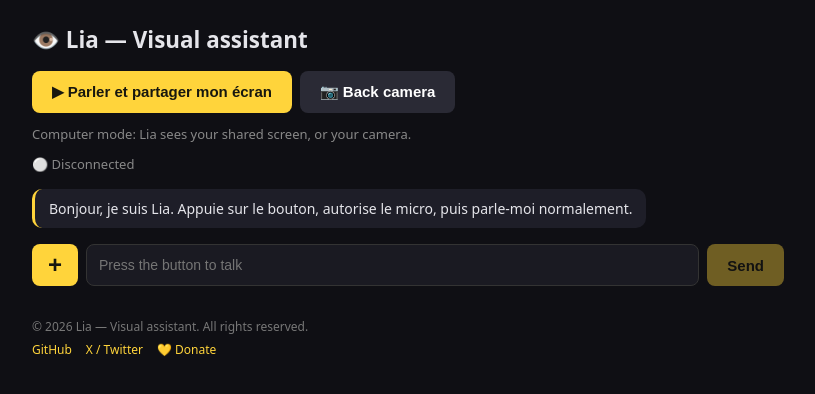
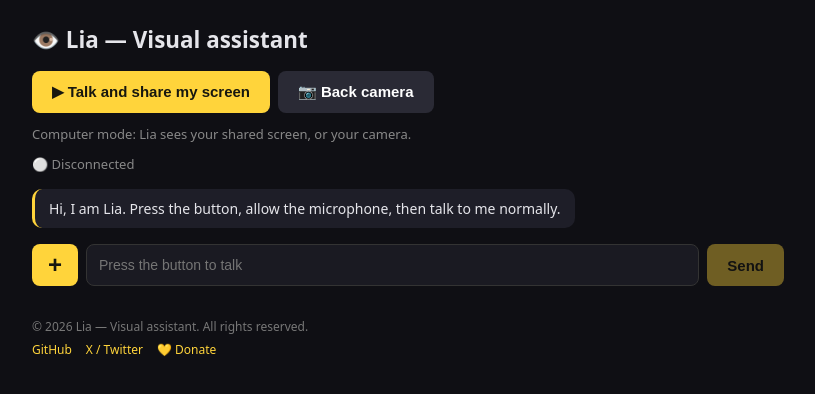
Before and after one commit to moonspiid/lia-screen-assistant, a React (Vite) app: page / in a window 1280 px wide. Both pictures are taken after typing "Sample123" into the empty fields and a click on the button "Save". Shown: the top 394 px of the page, without its empty margins (232-1047 px from the left). Built offline with nearby package versions, Linux system fonts and the light colour scheme.

Commit message:
English page title, manifest and button labels

```diff
--- a/index.html
+++ b/index.html
@@ -1,10 +1,10 @@
 <!doctype html>
-<html lang="fr">
+<html lang="en">
   <head>
     <meta charset="UTF-8" />
     <meta name="viewport" content="width=device-width, initial-scale=1.0, viewport-fit=cover" />
     <meta name="theme-color" content="#ffd43b" />
-    <meta name="description" content="Lia — assistante visuelle et vocale en temps réel : tu lui parles, elle regarde ton écran ou ta caméra." />
+    <meta name="description" content="Lia — a real-time visual assistant: you talk, she watches your screen or your camera and answers out loud." />
     <meta name="mobile-web-app-capable" content="yes" />
     <meta name="apple-mobile-web-app-capable" content="yes" />
     <meta name="apple-mobile-web-app-status-bar-style" content="black-translucent" />
@@ -12,7 +12,7 @@
     <link rel="manifest" href="./manifest.webmanifest" />
     <link rel="icon" type="image/svg+xml" href="./icon.svg" />
     <link rel="apple-touch-icon" href="./icon.svg" />
-    <title>Lia — Assistante visuelle</title>
+    <title>Lia — Visual assistant</title>
   </head>
   <body>
     <div id="root"></div>
--- a/src/components/ChatPanel.jsx
+++ b/src/components/ChatPanel.jsx
@@ -2,7 +2,7 @@ export default function ChatPanel({ messages }) {
   return (
     <div className="chat">
       {messages.length === 0 && (
-        <div className="msg lia">Bonjour, je suis Lia. Appuie sur le bouton, autorise le micro, puis parle-moi normalement.</div>
+        <div className="msg lia">Hi, I am Lia. Press the button, allow the microphone, then talk to me normally.</div>
       )}
       {messages.map((m, i) => (
         <div key={i} className={`msg ${m.role}`}>{m.text}</div>
--- a/src/components/ScreenShareButton.jsx
+++ b/src/components/ScreenShareButton.jsx
@@ -1,12 +1,12 @@
 export default function ScreenShareButton({ sharing, canShareScreen, onStart, onStop }) {
   if (sharing) {
     return (
-      <button className="danger" onClick={onStop}>⏹ Arrêter</button>
+      <button className="danger" onClick={onStop}>⏹ Stop</button>
     )
   }
   return (
     <button onClick={onStart}>
-      {canShareScreen ? '▶ Parler et partager mon écran' : '▶ Parler à Lia'}
+      {canShareScreen ? '▶ Talk and share my screen' : '▶ Talk to Lia'}
     </button>
   )
 }
```
Also changed, not shown: public/manifest.webmanifest.
